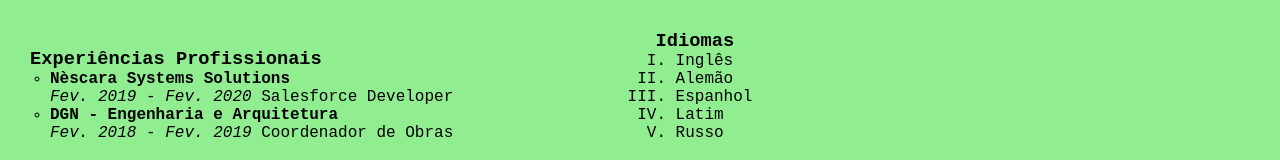
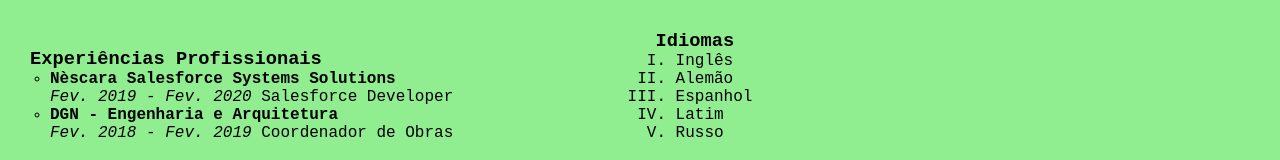
Before and after one commit to ricardomasiero/AULA-HTML-Curriculo, a plain HTML site: page index.html in a window 1280 px wide. Shown: the part 332-492 px from the top of the page. Drawn offline with Linux system fonts and the light colour scheme.

Commit message:
mudança text experiencia html

```diff
--- a/CSS/style.css
+++ b/CSS/style.css
@@ -117,7 +117,7 @@
 #portfolio {
     display: flex;
     flex-flow: row wrap;
-    justify-content: space-around;
+    justify-content: space-around   ;
 }
 #portfolio h2 {
     flex: 1 0 100%;
--- a/index.html
+++ b/index.html
@@ -30,7 +30,7 @@
             <ul type="circle">
                 <li>
                     <ul>
-                        <li><b>Nèscara Systems Solutions</b></li>
+                        <li><b>Nèscara Salesforce Systems Solutions</b></li>
                         <li><i>Fev. 2019 - Fev. 2020</i> Salesforce Developer</li>
                     </ul>
                 </li>
```
